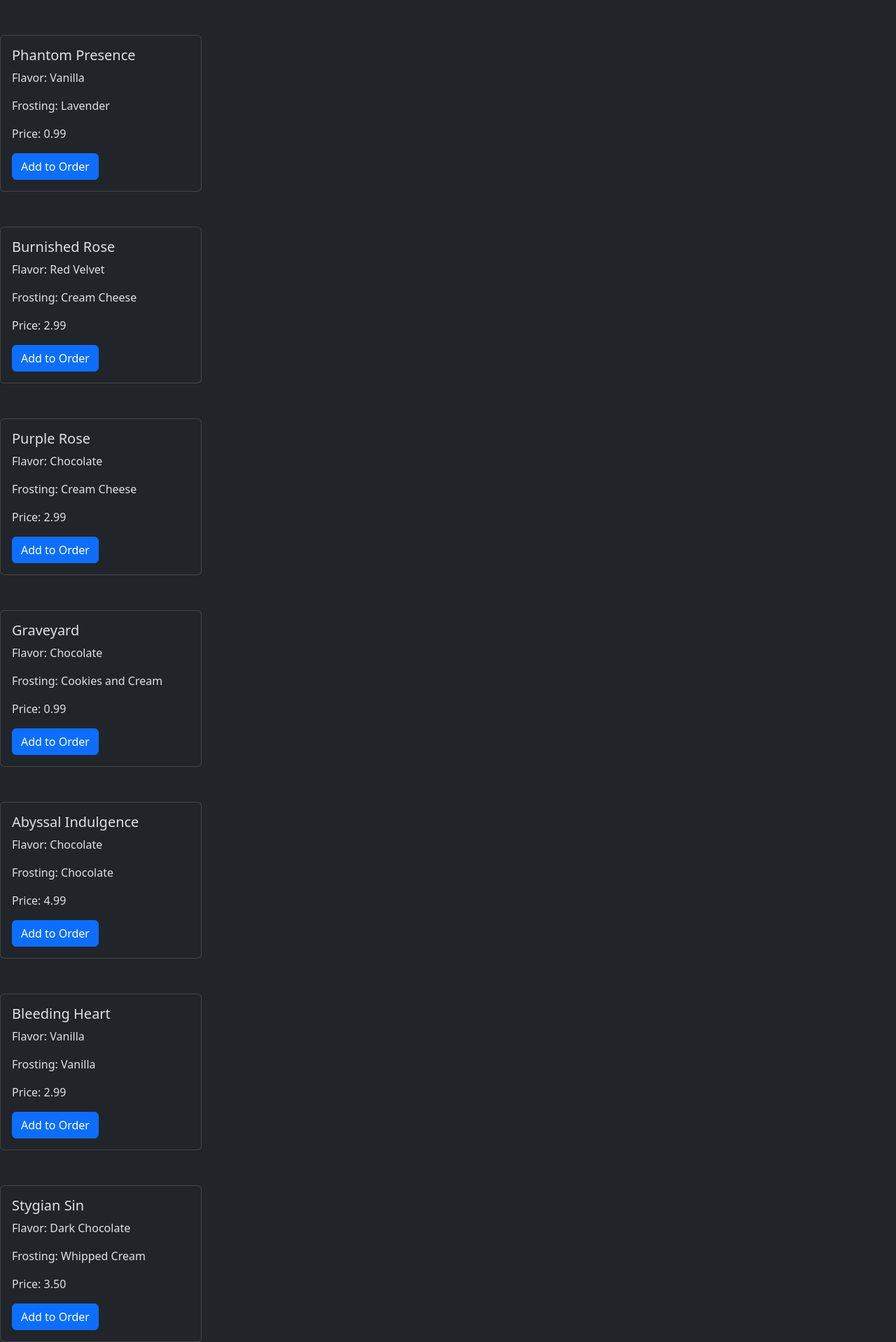
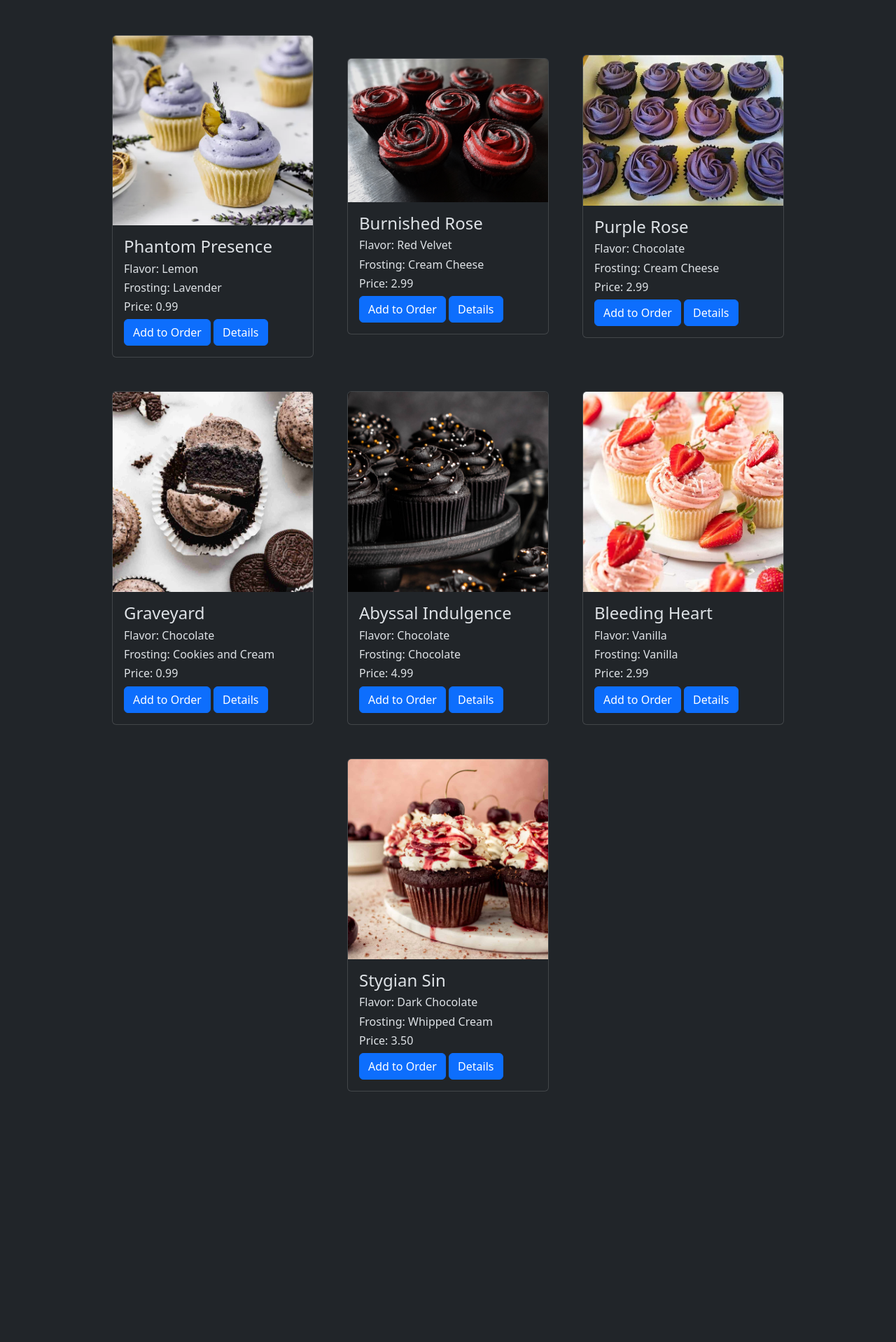
Before and after one commit to Renthir/python_week2, a Flask app: page /cupcakes in a window 1280 px wide. Shown: the part 56-1974 px from the top of the page at 70% size. After the commit the page ends 1616 px from the top, so only its background shows below. Run offline with Flask 3, Linux system fonts and the light colour scheme.

Commit message:
all but finished

```diff
--- a/controller.py
+++ b/controller.py
@@ -18,6 +18,12 @@ def find_cupcakes(file, name):
 
 def add_cupcake_dict(file, cupcake):
     with open(file, 'a', newline='\n') as csvfile:
-        fieldnames = ["size", "name", "price", "flavor", "frosting", "sprinkles", "filling"]
+        fieldnames = ["size", "name", "price", "flavor", "frosting", "sprinkles", "filling", "file_name"]
         writer = csv.DictWriter(csvfile, fieldnames=fieldnames)
         writer.writerow(cupcake)
+
+def get_order(file):
+    with open(file) as csvfile:
+        reader = csv.DictReader(csvfile)
+        order = list(reader)
+        return order
--- a/cupcakes.csv
+++ b/cupcakes.csv
@@ -1,8 +1,8 @@
-size,name,price,flavor,frosting,sprinkles,filling
-mini,Phantom Presence,0.99,Vanilla,Lavender,['Silver Dragees'],
-regular,Burnished Rose,2.99,Red Velvet,Cream Cheese,[],
-regular,Purple Rose,2.99,Chocolate,Cream Cheese,['Leaf']
-mini,Graveyard,0.99,Chocolate,Cookies and Cream,['Oreo pieces'],
-large,Abyssal Indulgence,4.99,Chocolate,Chocolate,[],Chocolate
-regular,Bleeding Heart,2.99,Vanilla,Vanilla,[],Stawberry
-regular,Stygian Sin,3.50,Dark Chocolate,Whipped Cream,['Dark Chocolate Shavings', 'Cherry'],Cherry Compote
+size,name,price,flavor,frosting,sprinkles,filling,file_name
+mini,Phantom Presence,0.99,Lemon,Lavender,['Silver Dragees'],,lemon-lav.PNG
+regular,Burnished Rose,2.99,Red Velvet,Cream Cheese,[],,burnished-rose.jpg
+regular,Purple Rose,2.99,Chocolate,Cream Cheese,[''],,purple-rose.jpg
+mini,Graveyard,0.99,Chocolate,Cookies and Cream,['Oreo pieces'],,graveyard.jpg
+large,Abyssal Indulgence,4.99,Chocolate,Chocolate,[],Chocolate,abyssal-indulgence.jpg
+regular,Bleeding Heart,2.99,Vanilla,Vanilla,[],Stawberry,bleeding-heart.jpg
+regular,Stygian Sin,3.50,Dark Chocolate,Whipped Cream,['Dark Chocolate Shavings'],Cherry Compote,stygian-sin.jpg
--- a/orders.csv
+++ b/orders.csv
@@ -1,2 +1,4 @@
-size,name,price,flavor,frosting,sprinkles,filling
-mini,Phantom Presence,0.99,Vanilla,Lavender,['Silver Dragees'],
+size,name,price,flavor,frosting,sprinkles,filling,file_name
+mini,Phantom Presence,0.99,Vanilla,Lavender,['Silver Dragees'],,lemon-lav.PNG
+large,Abyssal Indulgence,4.99,Chocolate,Chocolate,[],Chocolate,abyssal-indulgence.jpg
+mini,Phantom Presence,0.99,Lemon,Lavender,['Silver Dragees'],,lemon-lav.PNG
--- a/server.py
+++ b/server.py
@@ -1,26 +1,34 @@
 from flask import Flask, render_template, request, url_for, redirect
 import csv
-from controller import get_cupcakes, find_cupcakes, add_cupcake_dict
+from controller import get_cupcakes, find_cupcakes, add_cupcake_dict, get_order
+from random import choice
 
 app = Flask(__name__)
 
 
 @app.route('/')
 def index():
-    return render_template('index.html')
+    cupcake_list = get_cupcakes("cupcakes.csv")
+    cupcake = choice(cupcake_list)
+    return render_template('index.html', cupcake=cupcake)
 
 @app.route('/cupcakes')
 def all_cupcakes():
     cupcake_list = get_cupcakes("cupcakes.csv")
     return render_template('cupcakes.html', cupcakes=cupcake_list)
 
-@app.route('/individual-cupcake/<cupcake>')
-def indiv_cupcake():
-    return render_template('indiv_cupcake.html')
+@app.route('/individual-cupcake/<name>')
+def indiv_cupcake(name):
+    cupcake = find_cupcakes("cupcakes.csv", name)
+    if cupcake:
+        return render_template('indiv_cupcake.html', cupcake=cupcake)
+    else:
+        return "Sorry, cupcake not found."
 
 @app.route('/order')
 def order():
-    return render_template('order.html')
+    order_list = get_order("orders.csv")
+    return render_template('order.html', order_list=order_list)
 
 @app.route('/add-cupcake/<name>')
 def add_cupcake(name):
@@ -33,7 +41,6 @@ def add_cupcake(name):
 
 
 
-
 if __name__  == "__main__":
     app.debug = True
     app.run(debug=True, port=5000, host="localhost")
--- a/templates/cupcakes.html
+++ b/templates/cupcakes.html
@@ -1,18 +1,21 @@
 {%extends "index.html"%}
 {%block content%}
 
-{% for cupcake in cupcakes %}
 <div style="height: 50px; width: 100%;"></div>
-<div class="card bg-dark" style="width: 18rem;" data-bs-theme="dark">
-    <!-- <img src="..." class="card-img-top" alt="..."> -->
-    <div class="card-body">
-      <h5 class="card-title">{{cupcake["name"]}}</h5>
-      <p class="card-text">Flavor: {{cupcake["flavor"]}}</p>
-      <p class="card-text">Frosting: {{cupcake["frosting"]}}</p>
-      <p class="card-text">Price: {{cupcake["price"]}}</p>
-      <a href="{{ url_for('add_cupcake', name=cupcake['name']) }}" class="btn btn-primary">Add to Order</a>
+<main class="container-fluid hstack gap-5 flex-wrap justify-content-center">
+    {% for cupcake in cupcakes %}
+    <div class="card bg-dark" style="width: 18rem; " data-bs-theme="dark">
+        <img src="static/{{cupcake['file_name']}}" class="card-img-top" alt="...">
+        <div class="card-body">
+          <h4 class="card-title">{{cupcake["name"]}}</h4>
+          <h6 class="card-text">Flavor: {{cupcake["flavor"]}}</h6>
+          <h6 class="card-text">Frosting: {{cupcake["frosting"]}}</h6>
+          <h6 class="card-text">Price: {{cupcake["price"]}}</h6>
+          <a href="{{ url_for('add_cupcake', name=cupcake['name']) }}" class="btn btn-primary">Add to Order</a>
+          <a href="{{ url_for('indiv_cupcake', name=cupcake['name']) }}" class="btn btn-primary">Details</a>
+        </div>
     </div>
-  </div>
-{% endfor %}
+    {% endfor %}
+</main>
 
 {%endblock%}
--- a/templates/index.html
+++ b/templates/index.html
@@ -18,8 +18,11 @@
         </div>
     </nav>
     {%block content%}
+    <div style="height: 50px; width: 100%;"></div>
     <main>
-
+        <header class="container p-4 my-2 bg-dark rounded-1 justify-content-center">
+            <img src="static/{{cupcake['file_name']}}" class="img-fluid" alt="">
+        </header>
     </main>
     {%endblock%}
     <footer>
```
Also changed, not shown: templates/indiv_cupcake.html (+14 -0 lines), templates/order.html (+15 -0 lines), static/abyssal-indulgence.jpg (added), static/bleeding-heart.jpg (added), static/burnished-rose.jpg (added), static/graveyard.jpg (added), static/lemon-lav.PNG (added), static/purple-rose.jpg (added), static/stygian-sin.jpg (added).
